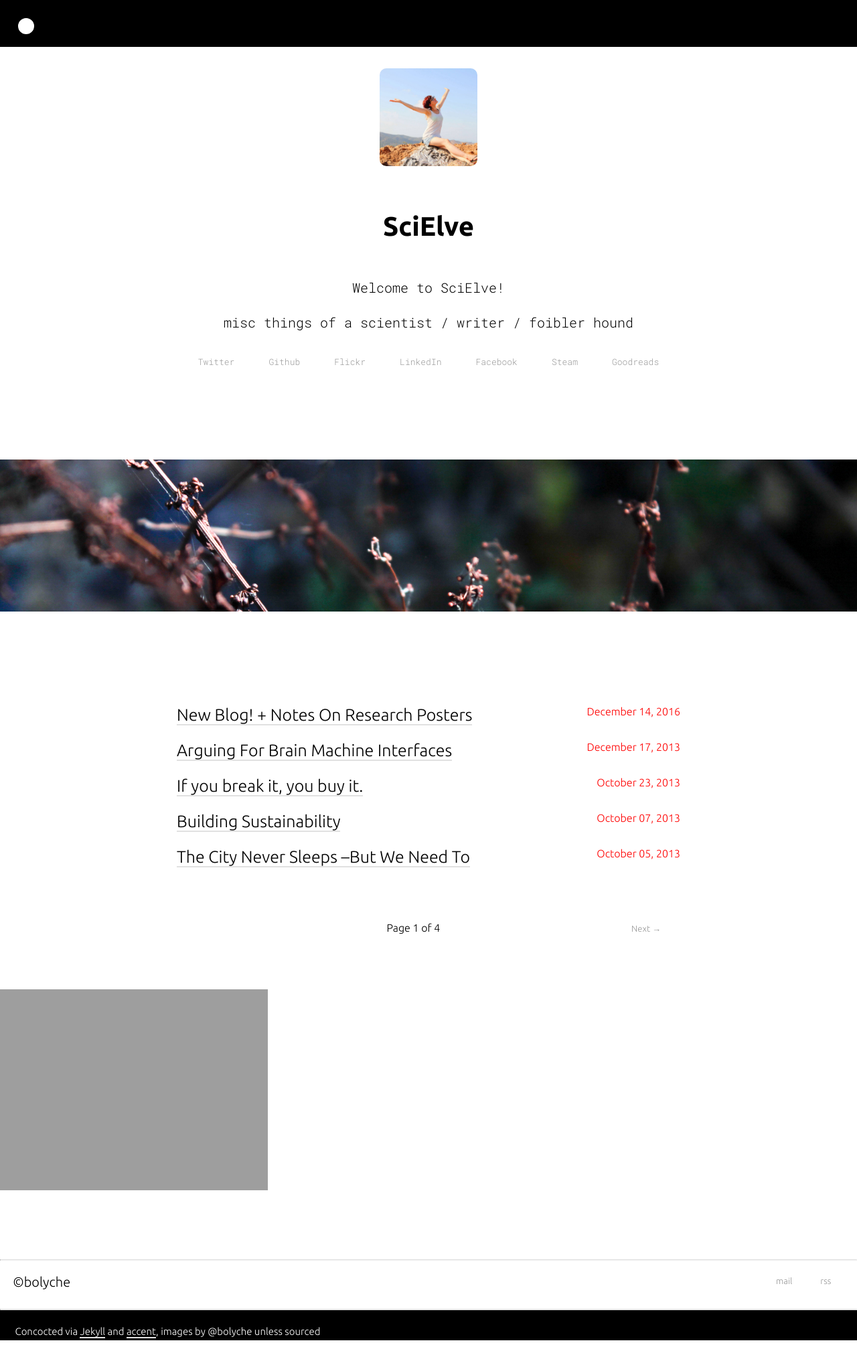
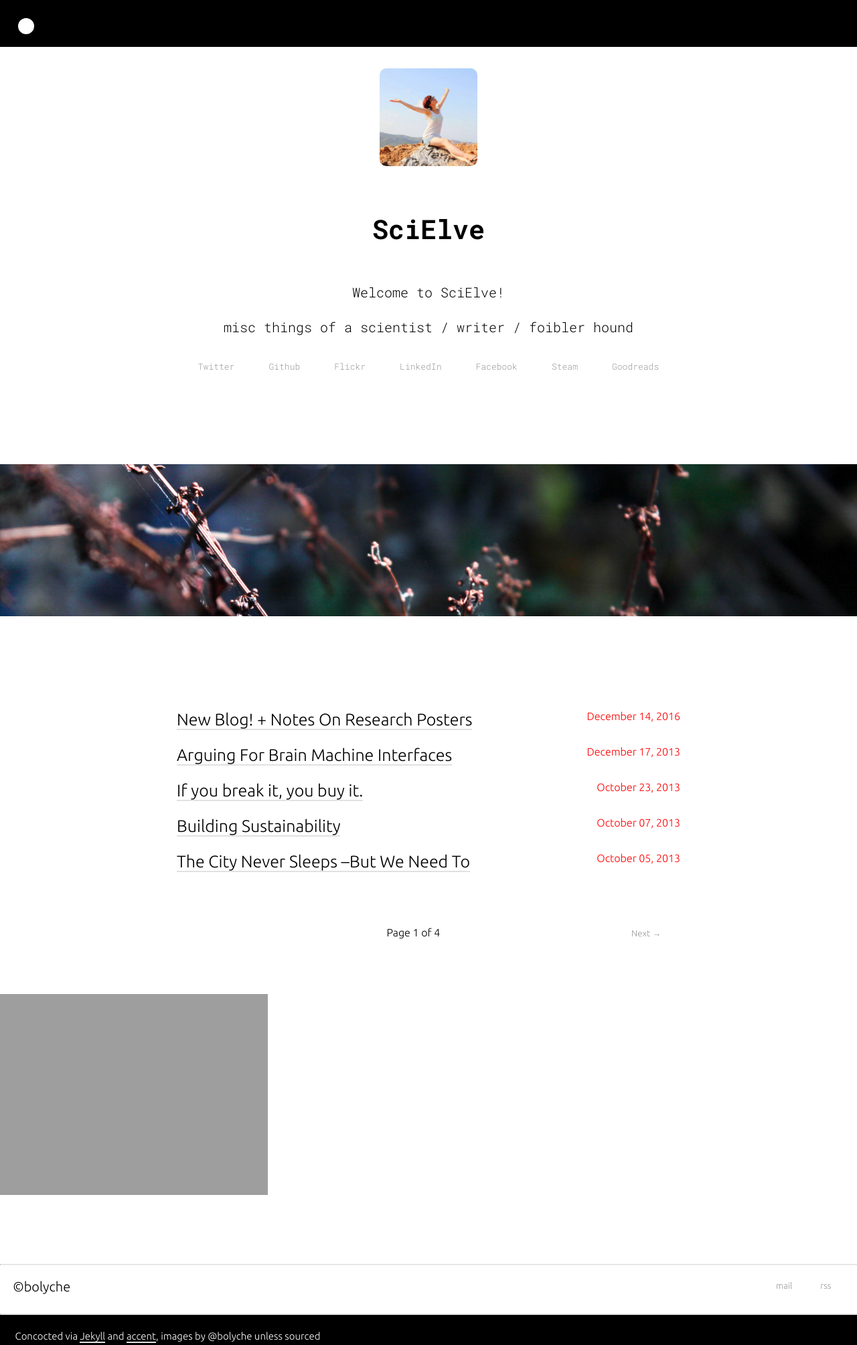
Before and after one commit to bolyche/bolyche.github.io, a Jekyll site: the page built from index.html, in a window 1280 px wide. Shown: the whole page at 67% size. Built offline with Jekyll 4.4.1, drawn with Linux system fonts in a browser that asks for light colours; nearby versions of some CDN libraries; the list of posts is cut into pages by our own code.

Commit message:
updating font for android

```diff
--- a/_sass/_style.scss
+++ b/_sass/_style.scss
@@ -42,7 +42,7 @@ body {
     text-align: center;
     font-size: 20px;
     margin-bottom: 20px;
-    font-family: 'Roboto Mono', 'sans-serif';
+    font-family: 'Roboto Mono', 'sans-serif', $font-stack-one;
 		background-color: #FFFFFF;
     @media (max-width: $break-small) {
         height: 100%;
@@ -62,7 +62,7 @@ body {
         margin: $base-spacing 0;
         margin-bottom: $base-spacing/1.1;
         font-size: 40px;
-        font-family: 'ubuntu';
+        font-family: 'Roboto Mono', 'sans-serif';
         @media (max-width: $break-small) {
             font-size: 32px;
         }
@@ -76,7 +76,7 @@ body {
 }
 #index_photo {
 		max-width: 100%;
-		min-height: 300px;
+		height: auto;
 		width: auto\9; /* ie8 */
 		padding-bottom: 7%;
 		padding-top: 5%;
@@ -174,7 +174,7 @@ footer {
     text-align: center;
     margin: auto;
     font-size: 30px;
-    font-family: 'ubuntu';
+    font-family: 'Roboto Mono', 'sans-serif';
 }
 .container {
     max-width: $max-width;
@@ -191,6 +191,7 @@ footer {
     width: 100%;
     margin: $base-spacing 0;
     .post-title {
+				font-family: $font-stack-one;
         font-size: 25px;
 				color: $accent-color;
     }
```
